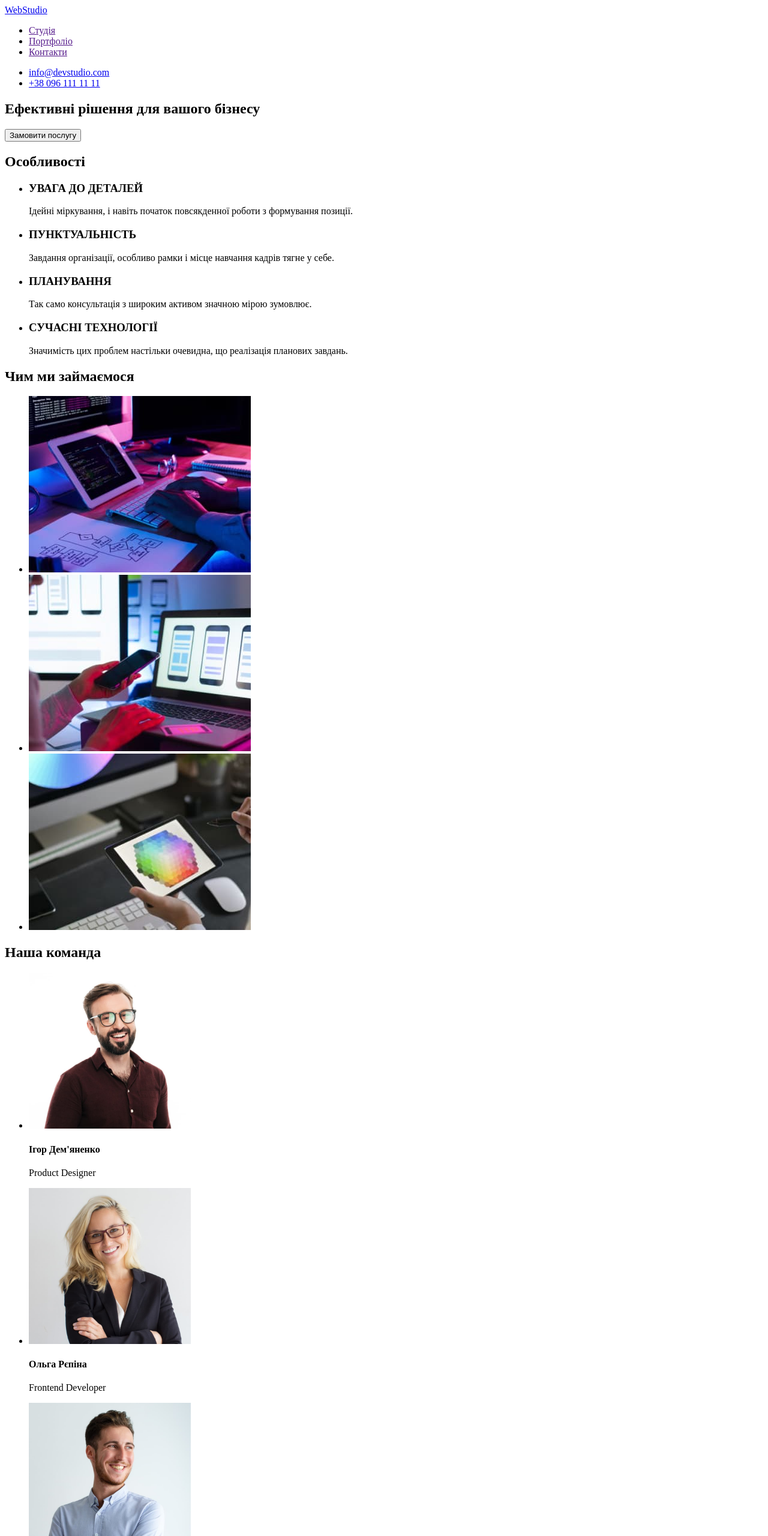
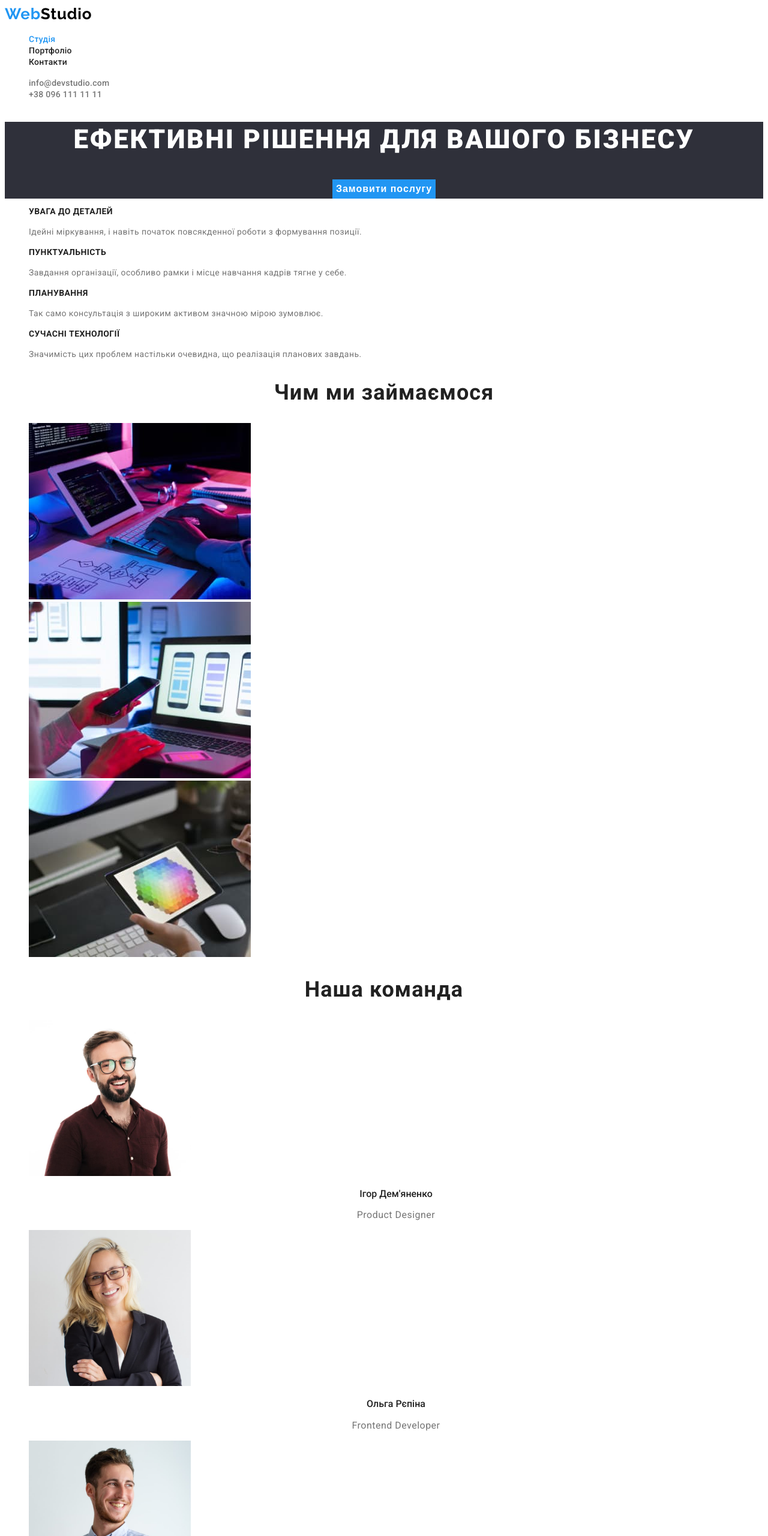
Before and after one commit to Tsylepa/goit-markup-hw-02, a plain HTML site: page index.html in a window 1280 px wide. Shown: the top 2560 px of the page at 60% size. Drawn offline with Linux system fonts and the light colour scheme.

Commit message:
Added styles.css

```diff
--- /dev/null
+++ b/css/styles.css
@@ -0,0 +1,188 @@
+:root {
+    --primary-color: #757575;
+    --secondary-color: #212121;
+    --accent: #2196F3;
+}
+
+body {
+    font-family: Roboto;
+    font-weight: 400;
+    color: var(--primary-color);
+}
+
+.list {
+    list-style: none;
+}
+
+.link {
+    text-decoration: none;
+}
+
+.accent {
+    color: var(--accent);
+}
+
+.button {
+    border: none;
+    color: #FFFFFF;
+}
+
+/* Header */
+.logo {
+    font-family: Raleway;
+    font-weight: 700;
+    font-size: 26px;
+    line-height: 1.2;
+    letter-spacing: 0.03em;
+    color: black;
+}
+
+.pages-item .link,
+.contacts .link {
+    font-weight: 500;
+    font-size: 14px;
+    line-height: 1.14;
+    letter-spacing: 0.02em;
+}
+
+.pages-item .link {
+    color: var(--secondary-color);
+}
+
+.pages-item .link.current {
+    color: var(--accent);
+}
+
+.contacts .link {
+    color: var(--primary-color);
+}
+
+.pages-item .link:hover,
+.pages-item .link:focus,
+.contacts .link:hover,
+.contacts .link:focus {
+    color: var(--accent);
+}
+
+/* Studio content */
+.hat {
+    text-align: center;
+    background-color: #2F303A;
+}
+
+.hat-title {
+    font-weight: 900;
+    font-size: 44px;
+    line-height: 1.36;
+    letter-spacing: 0.06em;
+    text-transform: uppercase;
+    color: #FFFFFF;
+}
+
+.hat-button {
+    font-weight: 700;
+    font-size: 16px;
+    line-height: 1.88;
+    letter-spacing: 0.06em;
+    color: #FFFFFF;
+    background-color: var(--accent);
+}
+
+.hat-button:hover,
+.hat-button:focus {
+    background-color: #188CE8;
+}
+
+.features {
+    font-size: 14px;
+    line-height: 1.71;
+    letter-spacing: 0.03em;
+}
+
+.features-title {
+    display: none;
+}
+
+.features-list-title {
+    font-size: 14px;
+    line-height: 1.14;
+    letter-spacing: 0.03em;
+    text-transform: uppercase;
+    color: var(--secondary-color);
+}
+
+.section-title {
+    font-size: 36px;
+    line-height: 1.17;
+    text-align: center;
+    letter-spacing: 0.03em;
+    color: var(--secondary-color);
+}
+
+.team-name {
+    font-weight: 500;
+    font-size: 16px;
+    line-height: 1.19;
+    text-align: center;
+    color: var(--secondary-color);
+}
+
+.team-position {
+    font-size: 16px;
+    line-height: 1.19;
+    text-align: center;
+    letter-spacing: 0.03em;
+}
+
+/* Footer */
+
+/* .footer {
+    background-color: #2F303A;
+} */
+
+.address {
+    font-style: normal;
+    font-size: 14px;
+    line-height: 24px;
+    letter-spacing: 0.03em;
+    color: #FFFFFF;
+}
+
+.address .link {
+    color: rgba(255, 255, 255, 0.6);
+}
+
+/* _______________________Portfolio____________________ */
+
+.filter-title {
+    display: none;
+}
+
+.filter-list .button {
+    font-weight: 500;
+    font-size: 16px;
+    line-height: 1.62;
+    text-align: center;
+    letter-spacing: 0.03em;
+    color: var(--secondary-color);
+    cursor: pointer;
+}
+
+.filter-list .button.active {
+    color: #FFFFFF;
+    background-color: var(--accent);
+}
+
+.projects h2 {
+    font-size: 18px;
+    line-height: 2;
+    letter-spacing: 0.06em;
+    color: var(--secondary-color);
+}
+
+.projects p {
+    font-size: 16px;
+    line-height: 1.88;
+    letter-spacing: 0.03em;
+    color: var(--primary-color);
+}
--- a/index.html
+++ b/index.html
@@ -5,23 +5,28 @@
     <meta http-equiv="X-UA-Compatible" content="IE=edge">
     <meta name="viewport" content="width=device-width, initial-scale=1.0">
     <title>Студія</title>
+    <link rel="stylesheet" href="./css/styles.css">
+    <link rel="preconnect" href="https://fonts.googleapis.com">
+    <link rel="preconnect" href="https://fonts.gstatic.com" crossorigin>
+    <link href="https://fonts.googleapis.com/css2?family=Montserrat:wght@400;700&family=Raleway:wght@700&family=Roboto:wght@400;500;700;900&display=swap"
+        rel="stylesheet">
 </head>
 <body>
     <!-- Header -->
     <header>
-        <a href="./" class="logo">WebStudio</a>
+        <a href="./" class="logo link"><span class="accent">Web</span>Studio</a>
 
         <nav>
-            <ul>
-                <li><a href="">Студія</a></li>
-                <li><a href="">Портфоліо</a></li>
-                <li><a href="">Контакти</a></li>
+            <ul class="pages list">
+                <li class="pages-item"><a class="link current" href="./">Студія</a></li>
+                <li class="pages-item"><a class="link" href="./portfolio.html">Портфоліо</a></li>
+                <li class="pages-item"><a class="link" href="">Контакти</a></li>
             </ul>
         </nav>
 
-        <ul>
-            <li><a href="mailto:info@devstudio.com">info@devstudio.com</a></li>
-            <li><a href="tel:+380961111111">+38 096 111 11 11</a></li>
+        <ul class="contacts list">
+            <li><a class="link" href="mailto:info@devstudio.com">info@devstudio.com</a></li>
+            <li><a class="link" href="tel:+380961111111">+38 096 111 11 11</a></li>
         </ul>
     </header>
 
@@ -30,28 +35,28 @@
 
         <!-- Hat -->
         <section class="hat">
-            <h1>Ефективні рішення для вашого бізнесу</h1>
-            <button type="button">Замовити послугу</button>
+            <h1 class="hat-title">Ефективні рішення для вашого бізнесу</h1>
+            <button type="button" class="hat-button button">Замовити послугу</button>
         </section>
 
         <!-- Specifications -->
-        <section class="specifications">
-            <h2>Особливості</h2>
-            <ul>
+        <section class="features">
+            <h2 class="features-title">Особливості</h2>
+            <ul class="features-list list">
                 <li>
-                    <h3>УВАГА ДО ДЕТАЛЕЙ</h3>
+                    <h3 class="features-list-title">Увага до деталей</h3>
                     <p>Ідейні міркування, і навіть початок повсякденної роботи з формування позиції.</p>
                 </li>
                 <li>
-                    <h3>ПУНКТУАЛЬНІСТЬ</h3>
+                    <h3 class="features-list-title">Пунктуальність</h3>
                     <p>Завдання організації, особливо рамки і місце навчання кадрів тягне у себе.</p>
                 </li>
                 <li>
-                    <h3>ПЛАНУВАННЯ</h3>
+                    <h3 class="features-list-title">Планування</h3>
                     <p>Так само консультація з широким активом значною мірою зумовлює.</p>
                 </li>
                 <li>
-                    <h3>СУЧАСНІ ТЕХНОЛОГІЇ</h3>
+                    <h3 class="features-list-title">Сучасні технології</h3>
                     <p>Значимість цих проблем настільки очевидна, що реалізація планових завдань.</p>
                 </li>
             </ul>
@@ -59,8 +64,8 @@
 
         <!-- Business -->
         <section>
-            <h2>Чим ми займаємося</h2>
-            <ul>
+            <h2  class="section-title">Чим ми займаємося</h2>
+            <ul class="list">
                 <li><img src="./images/box1.jpg" alt="Десктопні додатки" width="370" height="294"></li>
                 <li><img src="./images/box2.jpg" alt="Мобільні додатки" width="370" height="294"></li>
                 <li><img src="./images/box3.jpg" alt="Дизайнерські рішення" width="370" height="294"></li>
@@ -69,24 +74,24 @@
 
         <!-- Team -->
         <section>
-            <h2>Наша команда</h2>
-            <ul>
+            <h2 class="team section-title">Наша команда</h2>
+            <ul class="team list">
                 <li>
                     <img src="./images/team1.jpg" alt="Ігор Дем'яненко" width="270" height="260">
-                    <h4>Ігор Дем'яненко</h4>
-                    <p lang="en">Product Designer</p>
+                    <h3 class="team-name">Ігор Дем'яненко</h3>
+                    <p class="team-position" lang="en">Product Designer</p>
                 </li><li>
                     <img src="./images/team2.jpg" alt="Ольга Рєпіна" width="270" height="260">
-                    <h4>Ольга Рєпіна</h4>
-                    <p lang="en">Frontend Developer</p>
+                    <h3 class="team-name">Ольга Рєпіна</h3>
+                    <p class="team-position" lang="en">Frontend Developer</p>
                 </li><li>
                     <img src="./images/team3.jpg" alt="Микола Тарасов" width="270" height="260">
-                    <h4>Микола Тарасов</h4>
-                    <p lang="en">Marketing</p>
+                    <h3 class="team-name">Микола Тарасов</h3>
+                    <p class="team-position" lang="en">Marketing</p>
                 </li><li>
                     <img src="./images/team4.jpg" alt="Михайло Єрмаков" width="270" height="260">
-                    <h4>Михайло Єрмаков</h4>
-                    <p lang="en">UI Designer</p>
+                    <h3 class="team-name">Михайло Єрмаков</h3>
+                    <p class="team-position" lang="en">UI Designer</p>
                 </li>
             </ul>
         </section>
@@ -95,15 +100,15 @@
     <!-- Footer -->
     <footer>
 
-        <a href="./" class="logo">WebStudio</a>
+        <a href="./" class="logo link"><span class="accent">Web</span>Studio</a>
 
-        <address>
+        <address class="address">
             <p>м. Київ, пр-т Лесі Українки, 26</p>
         </address>
 
-        <address>
-            <a href="mailto:info@devstudio.com">info@devstudio.com</a>
-            <a href="tel:+380961111111">+38 096 111 11 11</a>
+        <address class="address">
+            <a class="link" href="mailto:info@devstudio.com">info@devstudio.com</a>
+            <a class="link" href="tel:+380961111111">+38 096 111 11 11</a>
         </address>
     </footer>
 </body>
```
Also changed, not shown: portfolio.html (+47 -39 lines).
